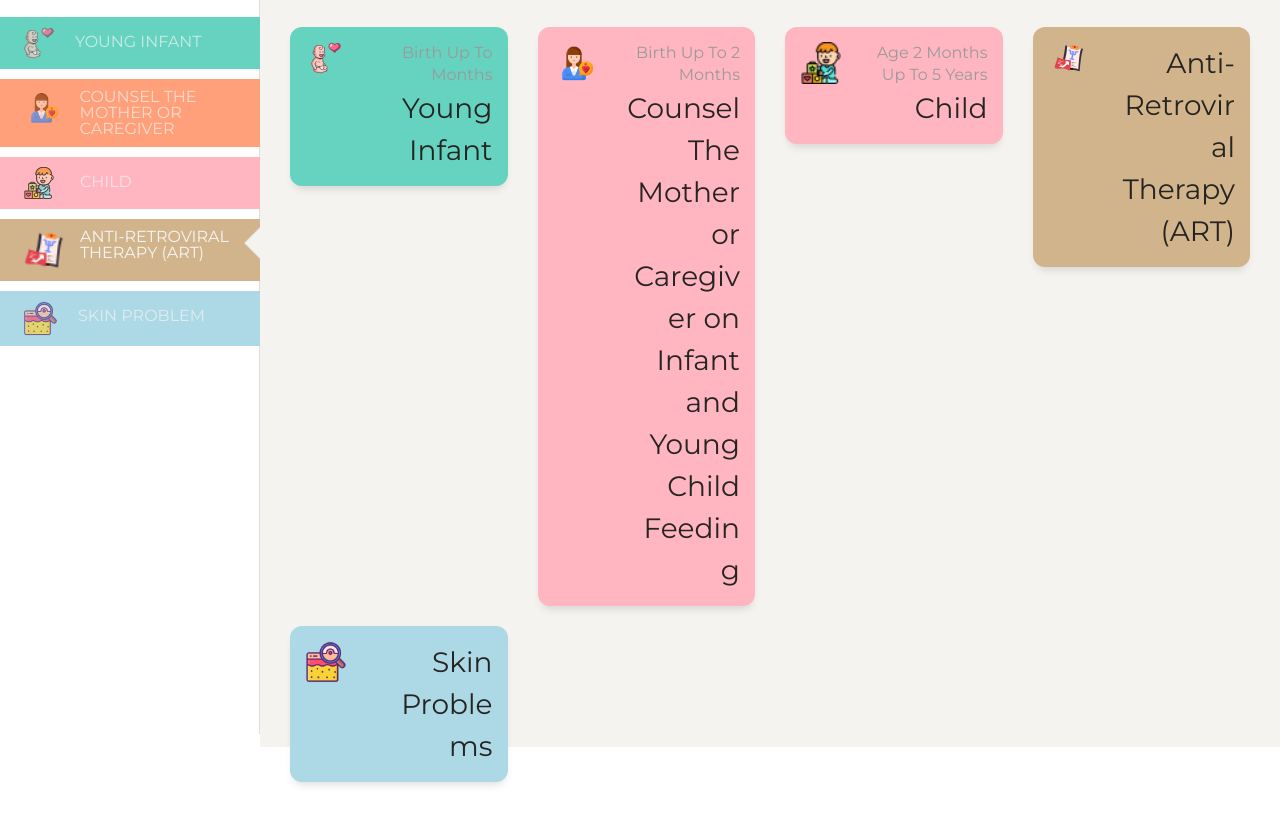
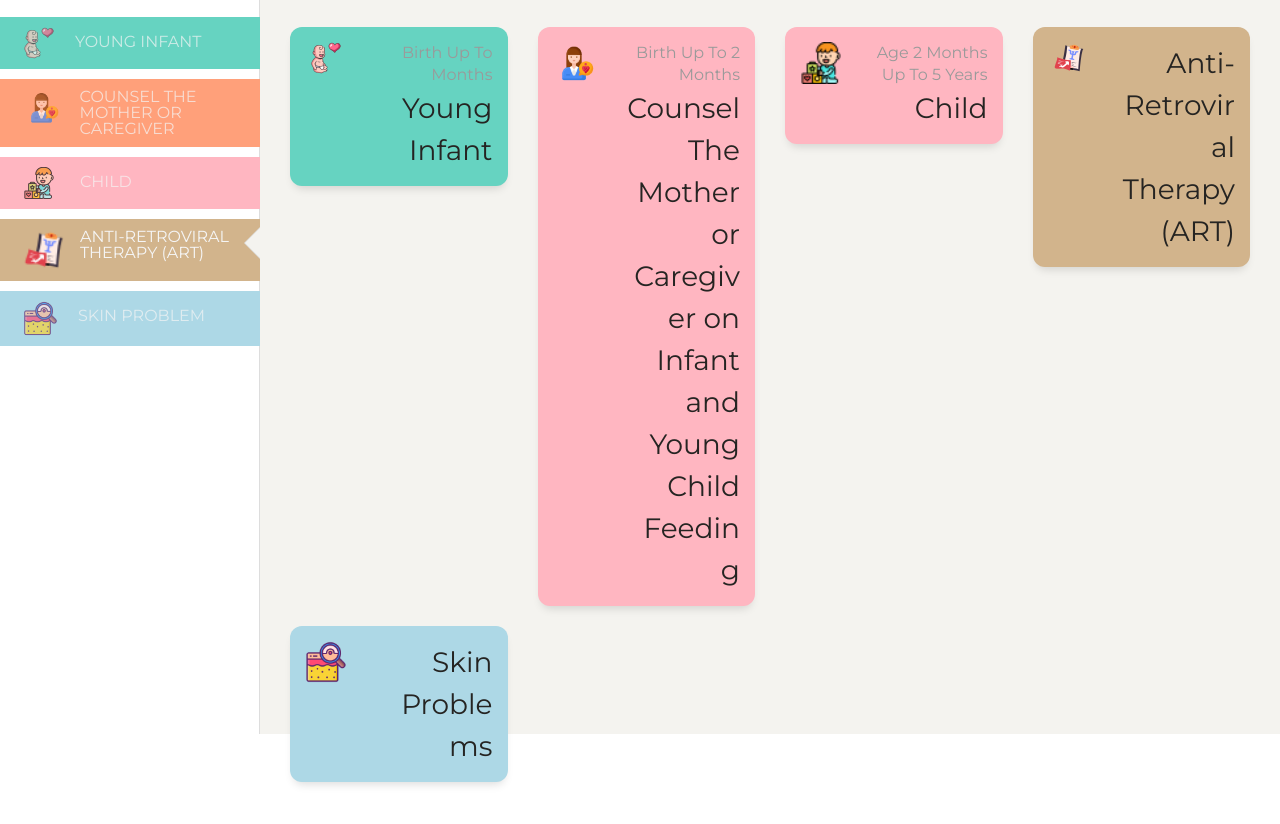
Before and after one commit to gelo-devs/PorIMCIjects, a website: page examples/dashboard.html in a window 1280 px wide. Shown: the part 66-890 px from the top of the page. Before the commit the page ends 868 px from the top, so only its background shows below. Drawn offline with Linux system fonts and the light colour scheme; some packages are replaced by stand-ins of ours.

Commit message:
t commit

```diff
--- a/examples/dashboard.html
+++ b/examples/dashboard.html
@@ -94,7 +94,7 @@ Coded by www.creative-tim.com
         </ul>
       </div>
     </div>
-    <div class="main-panel">
+    <div class="main-panel" style="height: 100vh;">
       <!-- Navbar -->
       <nav class="navbar navbar-expand-lg navbar-absolute fixed-top navbar-transparent">
         <div class="container-fluid">
@@ -159,7 +159,7 @@ Coded by www.creative-tim.com
         </div>
       </nav>
       <!-- End Navbar -->
-      <div class="content" style="height: 90vh;">
+      <div class="content">
         <div class="row">
           <div onclick="window.location.href='young-infant-contents.html'" class="col-lg-3 col-md-6 col-sm-6">
             <div class="card card-stats" style="background-color: #66D3C1;">
```
Also changed, not shown: examples/ART-contents.html (+2 -2 lines), examples/child-contents.html (+2 -2 lines), examples/skin-prob.html (+2 -2 lines), examples/young-infant-contents.html (+1 -1 lines), treat-the-young-infant/low-blood-sugar.html (+1 -1 lines).
